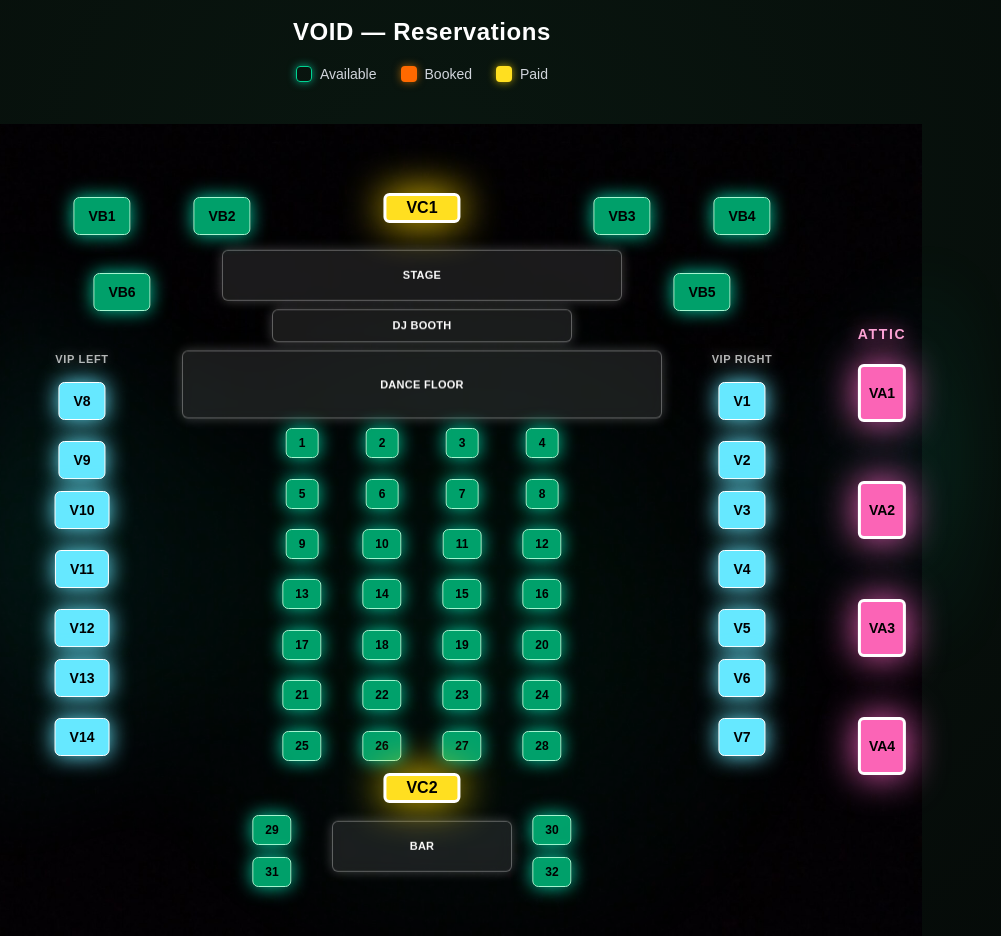
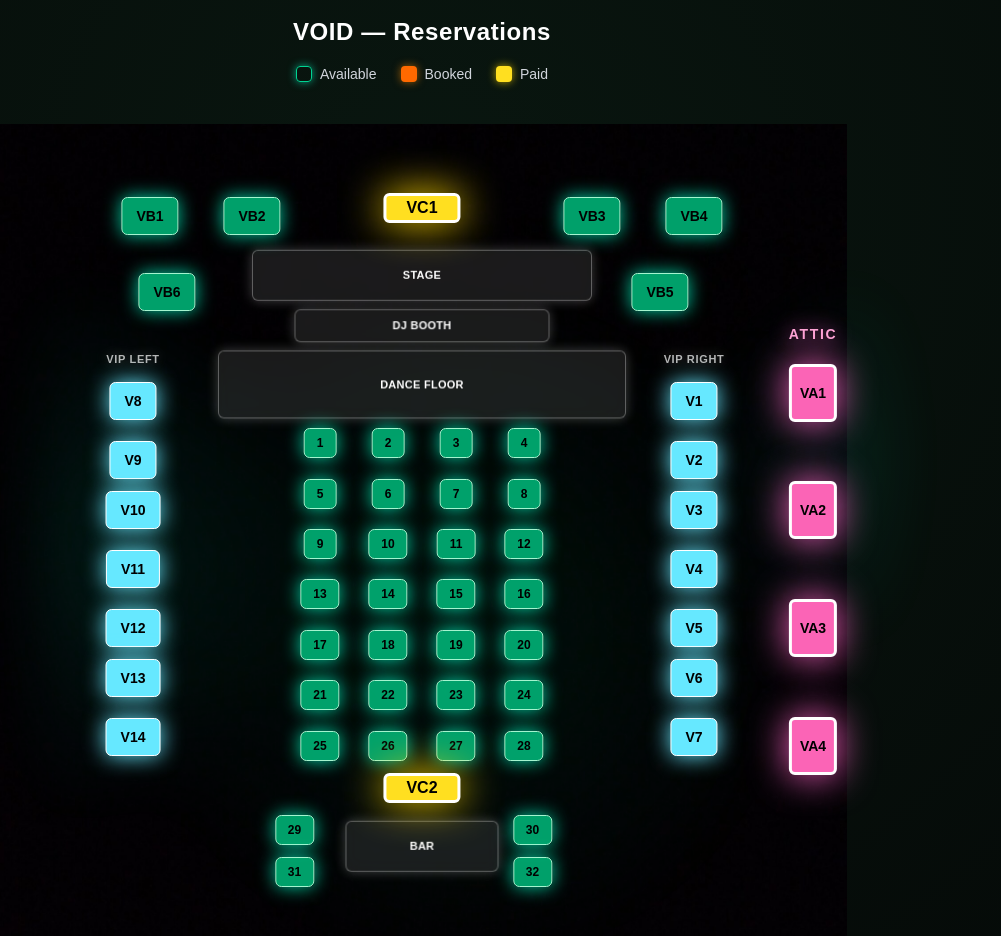
Before and after one commit to thanakrit-gl/voidclub-booking, a Next.js app: page / in a window 1280 px wide. Shown: the top 936 px of the page, without its empty margins (218-1219 px from the left). Built offline with nearby package versions, Linux system fonts and the light colour scheme; no server answers.

Commit message:
change size 1

```diff
--- a/src/components/SeatMap.tsx
+++ b/src/components/SeatMap.tsx
@@ -34,7 +34,7 @@ export default function SeatMap() {
       {/* ✅ Wide canvas so seats don't cram on mobile */}
       <div
         className="relative mx-auto mt-4 bg-black rounded-xl"
-        style={{ width: "1000px", height: "840px" }} // You can tweak later
+        style={{ width: "850px", height: "840px" }} // You can tweak later
       >
 
         {/* BACKGROUND (z-0) */}
```
